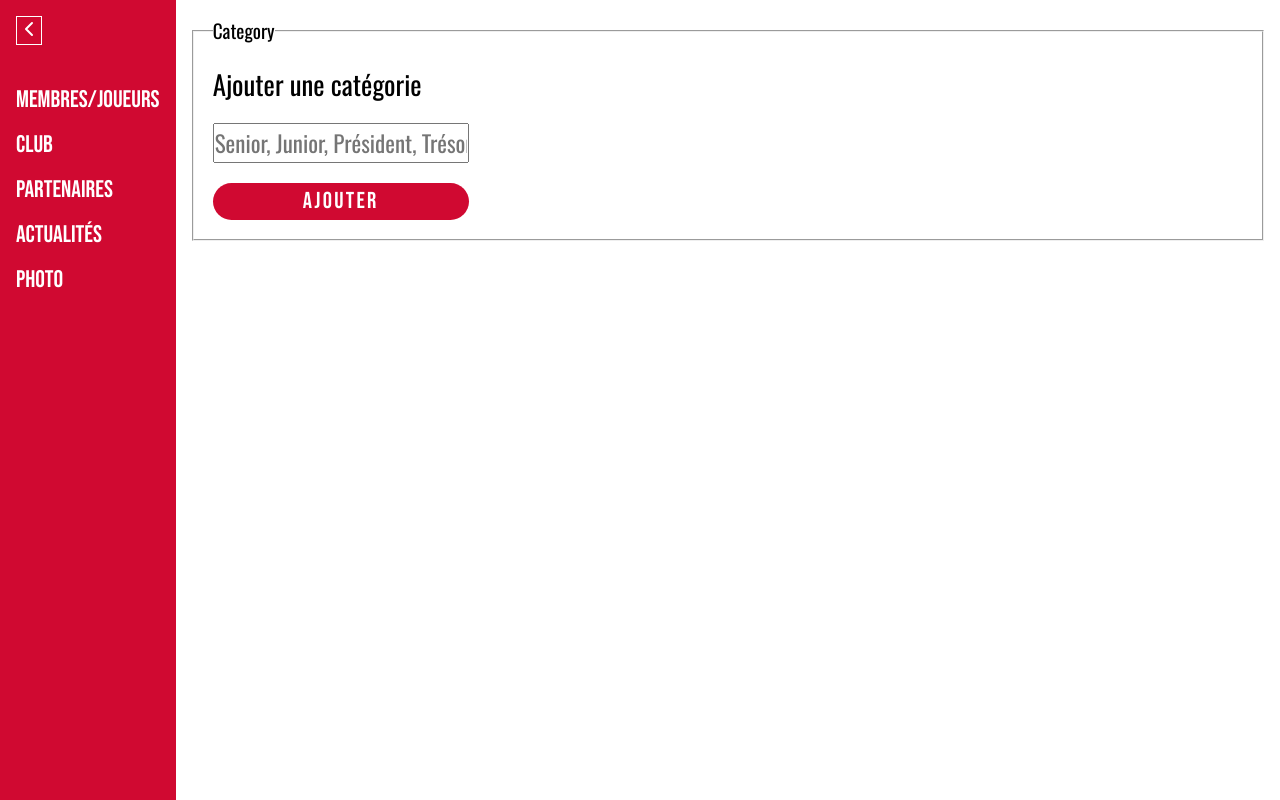
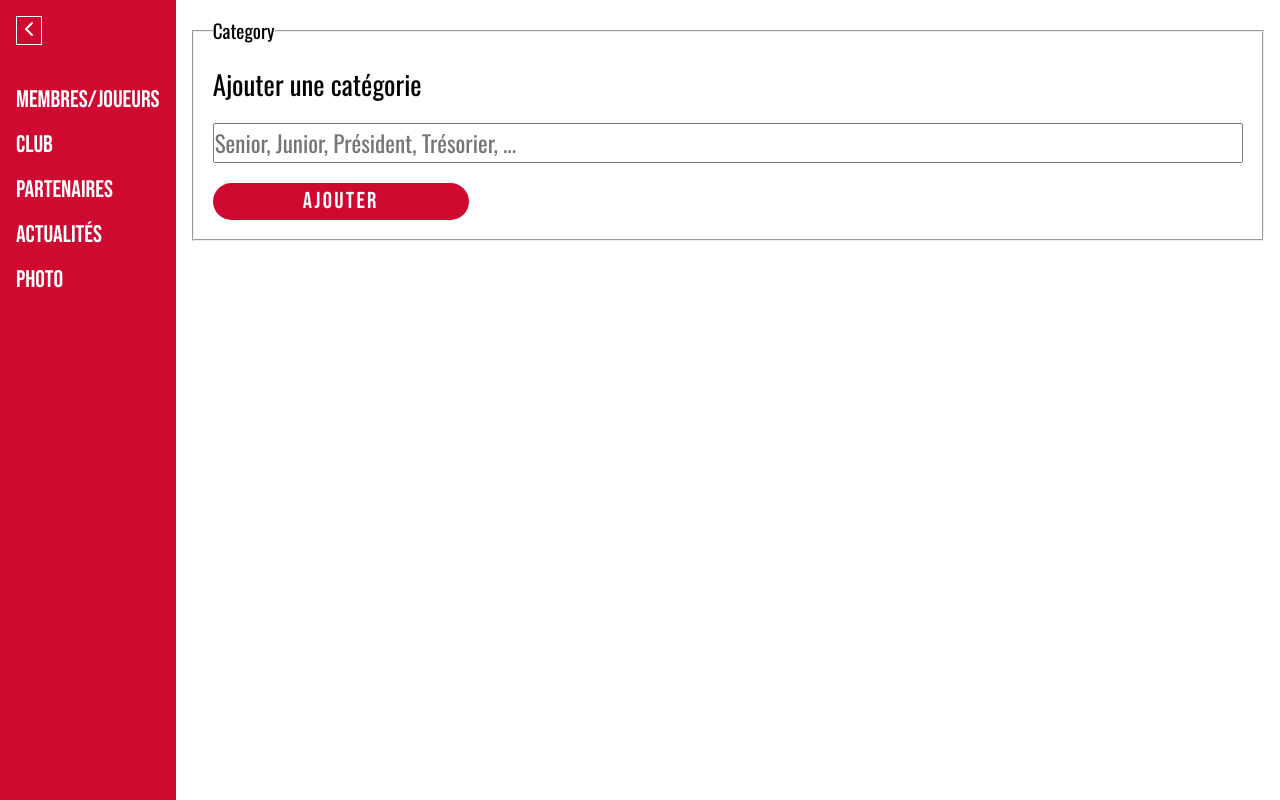
Before and after one commit to JP-Lefever/effca, a Next.js app: page /admin/addCategory in a window 1280 px wide. Built offline with nearby package versions, Linux system fonts and the light colour scheme.

Commit message:
feat: review css

```diff
--- a/src/app/globals.css
+++ b/src/app/globals.css
@@ -6,6 +6,7 @@
 
 body{
     overflow-x: hidden;
+    overflow-y: scroll;
     scroll-behavior: smooth;
 }
 
--- a/src/components/navigation/NavAdmin/navAdmin.module.css
+++ b/src/components/navigation/NavAdmin/navAdmin.module.css
@@ -2,7 +2,7 @@
     background-color: var(--red-main);
     width : fit-content;
     padding : var(--padding-section);
-    min-height : 100vh;
+    height : 100dvh;
 }
 .nav ul {
     display: flex;
--- a/src/features/category/components/addCategoryForm/addCategoryForm.module.css
+++ b/src/features/category/components/addCategoryForm/addCategoryForm.module.css
@@ -20,7 +20,7 @@
     font-family: var(--title-font),sans-serif;
     letter-spacing: 0.1em;
     font-size: 1.2em;
-    @media screen and (max-width: 568px)  {
+    @media screen and (max-width: 1024px)  {
         width : 100%;
     }
 }
@@ -29,13 +29,11 @@
 }
 
 .section input{
-    width : 20vw;
-    height: 5vh;
+    width : 100%;
+    min-height: 5vh;
     font-family: var(--paragraph-font),sans-serif;
     font-size: 1.2em;
-    @media screen and (max-width: 568px)  {
-        width : 100%;
-    }
+
 }
 .section p {
     color: var(--red-main);
```
